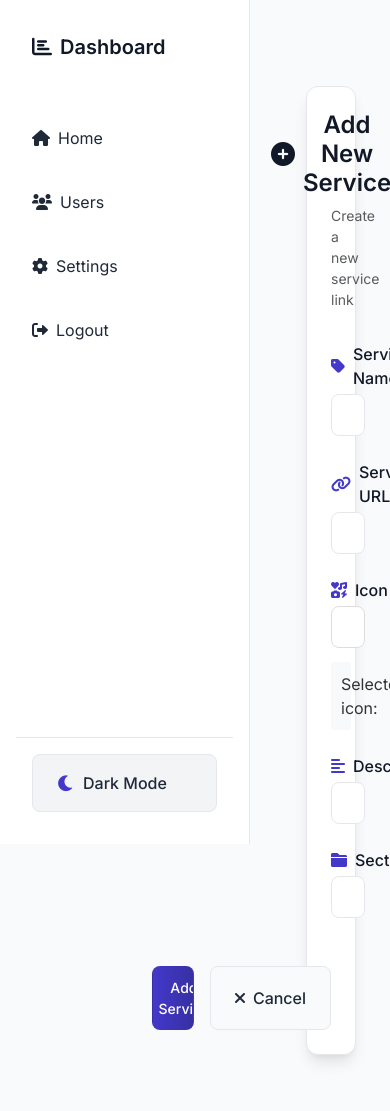
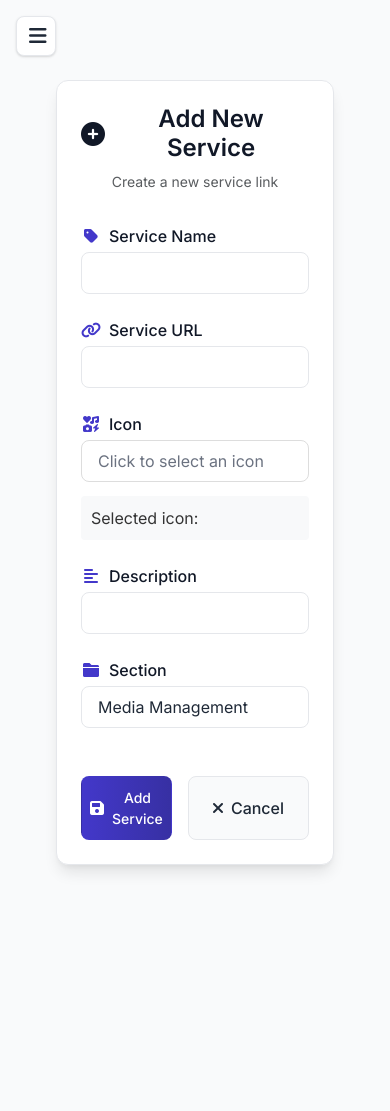
Before and after one commit to DrewWilliamsCRC/frontend_site, a Flask app: page /services/add in a window 390 px wide; the page is wider, and only the part inside the window is pictured. After the commit the page ends 872 px from the top of that part, so only its background shows below. Run offline with Flask 3, Linux system fonts and the light colour scheme; the visitor is signed in with stand-in values (Sample User, id 1); some libraries are stand-ins or nearby versions.

Commit message:
Enhance UI and implement sidebar functionality
- Refactor static/css/style.css:
  - Improve dark mode styles for better contrast and readability
  - Add responsive design adjustments for mobile devices
  - Update button styles and hover effects
  - Implement new service card designs

- Add static/js/sidebar.js:
  - Create JavaScript functionality for mobile sidebar toggle

- Update templates/base.html:
  - Integrate new sidebar toggle button for mobile view
  - Add necessary script tags for sidebar functionality

These changes improve the overall user experience, especially on mobile devices, and provide a more polished look for both light and dark modes.

```diff
--- a/static/css/style.css
+++ b/static/css/style.css
@@ -124,18 +124,94 @@ body {
     padding: var(--spacing-md);
     display: flex;
     flex-direction: column;
-    transition: all var(--transition-normal);
+    z-index: 1050;
+    transition: transform 0.3s ease;
 }
 
 .main-content {
     margin-left: var(--sidebar-width);
     padding: var(--spacing-xl);
     min-height: 100vh;
-}
-
-.content-wrapper {
-    max-width: 1200px;
-    margin: 0 auto;
+    transition: margin-left 0.3s ease;
+}
+
+/* Mobile Menu Toggle Button */
+.mobile-menu-toggle {
+    display: none;
+    position: fixed;
+    top: 1rem;
+    left: 1rem;
+    z-index: 1100;
+    background: var(--bg-primary);
+    border: 1px solid var(--border-light);
+    border-radius: var(--radius-md);
+    padding: 0.75rem;
+    width: 40px;
+    height: 40px;
+    cursor: pointer;
+    box-shadow: var(--shadow-sm);
+    transition: all 0.3s ease;
+    -webkit-appearance: none;
+    appearance: none;
+    outline: none;
+}
+
+.mobile-menu-toggle i {
+    font-size: 1.25rem;
+    width: 100%;
+    text-align: center;
+    color: var(--text-primary);
+    pointer-events: none;
+}
+
+.mobile-menu-toggle:hover {
+    background: var(--bg-secondary);
+    box-shadow: var(--shadow-md);
+}
+
+.dark-mode .mobile-menu-toggle {
+    background: var(--bg-dark);
+    border-color: var(--border-medium);
+}
+
+.dark-mode .mobile-menu-toggle i {
+    color: var(--text-dark);
+}
+
+/* Mobile Responsive Sidebar */
+@media (max-width: 768px) {
+    .mobile-menu-toggle {
+        display: flex !important;
+        align-items: center;
+        justify-content: center;
+    }
+
+    .sidebar {
+        transform: translateX(-100%);
+        box-shadow: var(--shadow-lg);
+        visibility: hidden;
+        opacity: 0;
+        transition: transform 0.3s ease, visibility 0s linear 0.3s, opacity 0.3s ease;
+    }
+
+    .sidebar.active {
+        transform: translateX(0);
+        visibility: visible;
+        opacity: 1;
+        transition: transform 0.3s ease, visibility 0s linear 0s, opacity 0.3s ease;
+    }
+
+    .main-content {
+        margin-left: 0;
+        width: 100%;
+        padding-top: calc(1rem + 40px);
+    }
+}
+
+/* Dark mode adjustments */
+.dark-mode .sidebar {
+    background: var(--bg-dark);
+    border-color: var(--border-medium);
 }
 
 /* Sidebar Components */
@@ -1782,3 +1858,76 @@ body:has(.dev-banner) {
 .dark-mode .theme-btn:hover i {
     color: #fbbf24;
 }
+
+/* Mobile Menu Toggle Button */
+.mobile-menu-toggle {
+    display: none;
+    position: fixed;
+    top: 1rem;
+    left: 1rem;
+    z-index: 1100;
+    background: var(--bg-primary);
+    border: 1px solid var(--border-light);
+    border-radius: var(--radius-md);
+    padding: 0.75rem;
+    width: 40px;
+    height: 40px;
+    cursor: pointer;
+    box-shadow: var(--shadow-sm);
+    transition: var(--transition-fast);
+    -webkit-appearance: none;
+    appearance: none;
+    outline: none;
+}
+
+.mobile-menu-toggle i {
+    font-size: 1.25rem;
+    width: 100%;
+    text-align: center;
+    color: var(--text-primary);
+    pointer-events: none;
+}
+
+.mobile-menu-toggle:hover {
+    background: var(--bg-secondary);
+    box-shadow: var(--shadow-md);
+}
+
+.dark-mode .mobile-menu-toggle {
+    background: var(--bg-dark);
+    border-color: var(--border-medium);
+}
+
+.dark-mode .mobile-menu-toggle i {
+    color: var(--text-dark);
+}
+
+/* Mobile Responsive Sidebar */
+@media (max-width: 768px) {
+    .mobile-menu-toggle {
+        display: flex !important;
+        align-items: center;
+        justify-content: center;
+    }
+
+    .sidebar {
+        transform: translateX(-100%);
+        box-shadow: var(--shadow-lg);
+        visibility: hidden;
+        opacity: 0;
+        transition: transform 0.3s ease, visibility 0s linear 0.3s, opacity 0.3s ease;
+    }
+
+    .sidebar.active {
+        transform: translateX(0);
+        visibility: visible;
+        opacity: 1;
+        transition: transform 0.3s ease, visibility 0s linear 0s, opacity 0.3s ease;
+    }
+
+    .main-content {
+        margin-left: 0;
+        width: 100%;
+        padding-top: calc(1rem + 40px);
+    }
+}
--- /dev/null
+++ b/static/js/sidebar.js
@@ -0,0 +1,46 @@
+console.log('Sidebar script loaded');
+
+window.addEventListener('load', function() {
+    console.log('Window loaded, initializing sidebar...');
+
+    // Get DOM elements
+    const toggleButton = document.querySelector('.mobile-menu-toggle');
+    const sidebar = document.querySelector('.sidebar');
+
+    // Debug check for elements
+    console.log('Toggle button found:', toggleButton !== null, toggleButton);
+    console.log('Sidebar found:', sidebar !== null, sidebar);
+
+    if (!toggleButton || !sidebar) {
+        console.error('Required elements not found for sidebar toggle');
+        return;
+    }
+
+    // Simple toggle function
+    function toggleSidebar(e) {
+        if (e) {
+            e.preventDefault();
+            e.stopPropagation();
+        }
+
+        const isActive = sidebar.classList.contains('active');
+        console.log('Toggle clicked, current state:', isActive);
+
+        if (isActive) {
+            sidebar.classList.remove('active');
+        } else {
+            sidebar.classList.add('active');
+        }
+    }
+
+    // Add click handler
+    toggleButton.addEventListener('click', toggleSidebar);
+
+    // Add touch handler for mobile
+    toggleButton.addEventListener('touchend', function(e) {
+        e.preventDefault();
+        toggleSidebar(e);
+    });
+
+    console.log('Sidebar functionality initialized');
+});
--- a/templates/base.html
+++ b/templates/base.html
@@ -91,7 +91,10 @@
   <!-- Scripts -->
   <script src="https://cdn.jsdelivr.net/npm/bootstrap@5.3.0/dist/js/bootstrap.bundle.min.js"></script>
   <script src="https://unpkg.com/aos@2.3.1/dist/aos.js"></script>
+  <script src="{{ url_for('static', filename='js/sidebar.js') }}" defer></script>
   <script>
+    // Move initialization code after sidebar.js loads
+    window.addEventListener('load', function() {
       // Initialize button dimensions from server-side settings
       {% if 'user' in session %}
       document.documentElement.style.setProperty('--button-width', '{{ button_width }}px');
@@ -100,22 +103,14 @@
 
       AOS.init();
 
-    document.addEventListener("DOMContentLoaded", function() {
+      // Initialize dark mode
       const body = document.body;
-      const storedPref = localStorage.getItem("darkMode") === "true";
-      const toggleBtn = document.getElementById("darkModeToggle");
-      const toggleIcon = toggleBtn.querySelector("i");
-      const themeText = document.getElementById("themeText");
+      const storedPref = localStorage.getItem('darkMode');
 
       function updateThemeUI(isDark) {
-        if (isDark) {
-          toggleIcon.classList.remove("fa-moon");
-          toggleIcon.classList.add("fa-sun");
-          themeText.textContent = "Light Mode";
-        } else {
-          toggleIcon.classList.remove("fa-sun");
-          toggleIcon.classList.add("fa-moon");
-          themeText.textContent = "Dark Mode";
+        const themeText = document.getElementById('themeText');
+        if (themeText) {
+          themeText.textContent = isDark ? 'Light Mode' : 'Dark Mode';
         }
       }
 
@@ -123,35 +118,6 @@
         body.classList.add("dark-mode");
         updateThemeUI(true);
       }
-
-      toggleBtn.addEventListener("click", function() {
-        body.classList.toggle("dark-mode");
-        const isDark = body.classList.contains("dark-mode");
-        localStorage.setItem("darkMode", isDark);
-        updateThemeUI(isDark);
-      });
-    });
-
-    // Mobile menu functionality
-    document.addEventListener('DOMContentLoaded', function() {
-      const menuToggle = document.querySelector('.mobile-menu-toggle');
-      const sidebar = document.querySelector('.sidebar');
-      const body = document.body;
-
-      menuToggle.addEventListener('click', function() {
-        sidebar.classList.toggle('active');
-        body.classList.toggle('menu-active');
-      });
-
-      // Close menu when clicking outside
-      document.addEventListener('click', function(e) {
-        if (body.classList.contains('menu-active') &&
-            !sidebar.contains(e.target) &&
-            !menuToggle.contains(e.target)) {
-          sidebar.classList.remove('active');
-          body.classList.remove('menu-active');
-        }
-      });
     });
   </script>
   {% block scripts %}{% endblock %}
```
Lines whose indentation alone changed are shown as unchanged.
